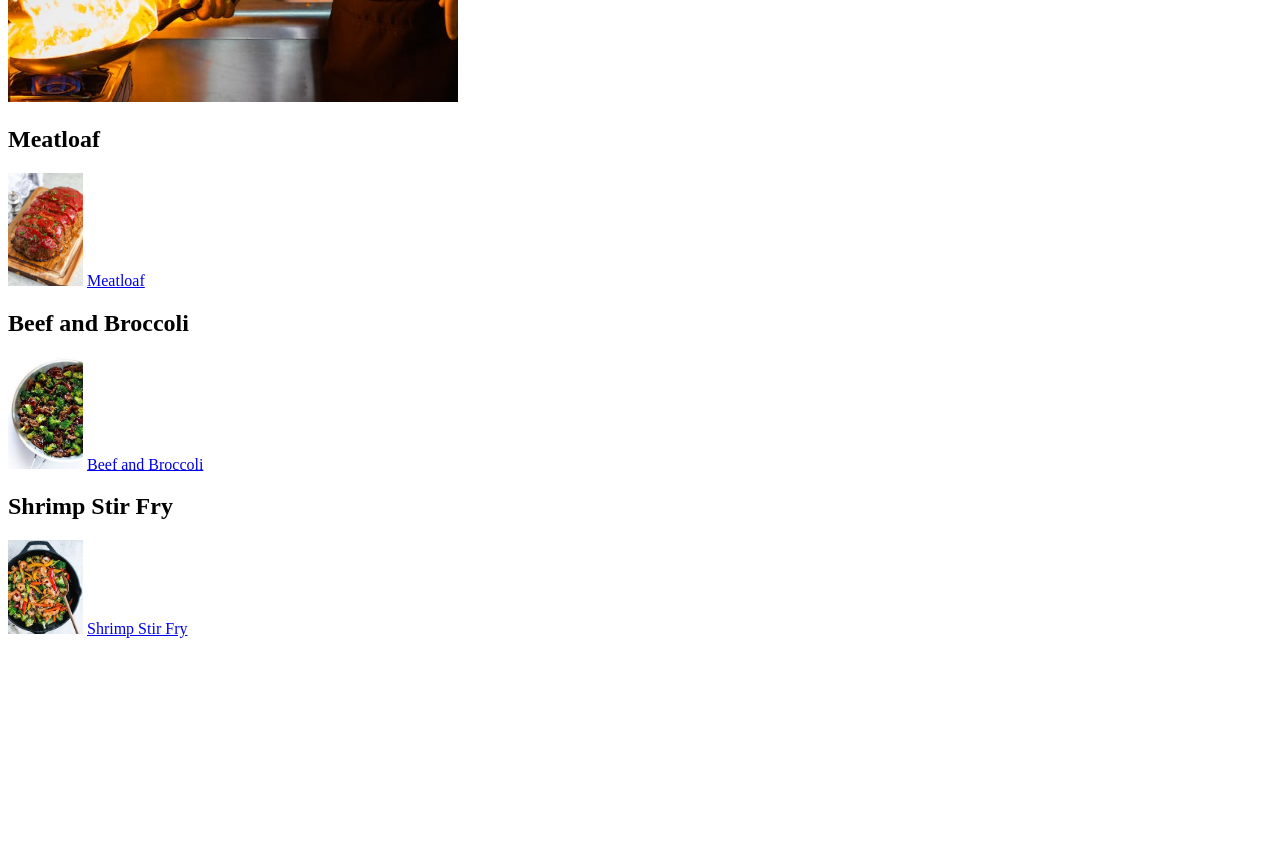
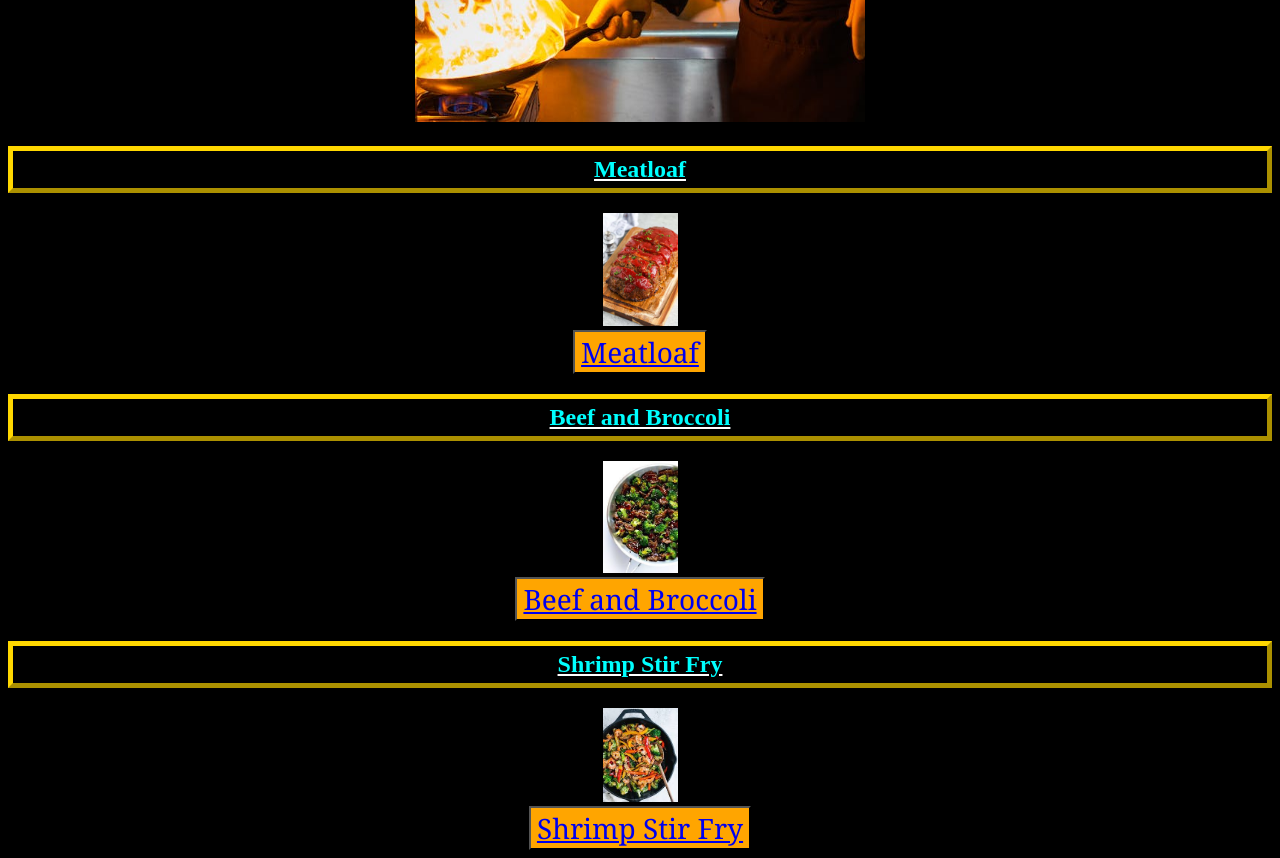
Before and after one commit to Mehstro/odin-recipes, a plain HTML site: page index.html in a window 1280 px wide. Shown: the part 540-1398 px from the top of the page. Before the commit the page ends 1186 px from the top, so only its background shows below. Drawn offline with Linux system fonts and the light colour scheme.

Commit message:
added coloring and centered text

```diff
--- a/index.html
+++ b/index.html
@@ -2,27 +2,33 @@
 <html lang="en">
   <head>
     <meta charset="UTF-8">
+    <meta http-equiv="X-UA-Compatible" content="IE=edge">
+    <meta name="viewport" content="width=device-width, initial-scale=1.0">
+
       <title>Odin Recipes</title>
+      <link rel="stylesheet" href="style.css">
   </head>
 
   <body>
+
     <h1>Odin Recipes</h1>
-    <img src="./images/chef-fire.jpeg" width="450" alt='chef cooking with fire'/>
+    <center><img src="./images/chef-fire.jpeg" width="450" alt='chef cooking with fire'/></center>
     <h2>Meatloaf</h2>
-      <img src="./images/meatloaf.jpg" width='75' alt='a tasty meatloaf'/>
+      <center><img src="./images/meatloaf.jpg" width='75' alt='a tasty meatloaf'/></center>
 
 
-      <a href="recipes/meatloaf.html">Meatloaf</a>
+      <center><button class="fancy"><a href="recipes/meatloaf.html">Meatloaf</a></button></center>
 
     <h2>Beef and Broccoli</h2>
-      <img src="./images/beef-broccoli.jpeg" width='75' alt='delicious beef and broccoli'/>
+    <center><img src="./images/beef-broccoli.jpeg" width='75' alt='delicious beef and broccoli'/></center>
 
-      <a href="recipes/beef-broccoli.html">Beef and Broccoli</a>
+      <center><button class="fancy"><a href="recipes/beef-broccoli.html">Beef and Broccoli</a></button></center>
 
     <h2>Shrimp Stir Fry</h2>
-    <img src="./images/shrimp.jpeg" width='75' alt='shrimp stir fry'/>
+    <center><img src="./images/shrimp.jpeg" width='75' alt='shrimp stir fry'/></center>
 
-    <a href="recipes/shrimp-stir-fry.html">Shrimp Stir Fry</a>
+    <center><button class="fancy"><a href="recipes/shrimp-stir-fry.html">Shrimp Stir Fry</a></button></center>
+
   </body>
 
 </html>
--- /dev/null
+++ b/style.css
@@ -0,0 +1,25 @@
+
+body {
+    background-color: black;
+
+
+}
+
+h1, h2 {
+    color: cyan;
+    text-align: center;
+    text-decoration: white underline;
+    border-style: outset;
+    border-width: 5px;
+    border-color: gold;
+    padding: 5px;
+}
+
+
+.fancy {
+    font-family: Georgia, 'Times New Roman', Times, serif;
+    background-color: orange;
+    color: black;
+    font-size: 28px;
+
+}
```
Also changed, not shown: recipes/style.css (added).
